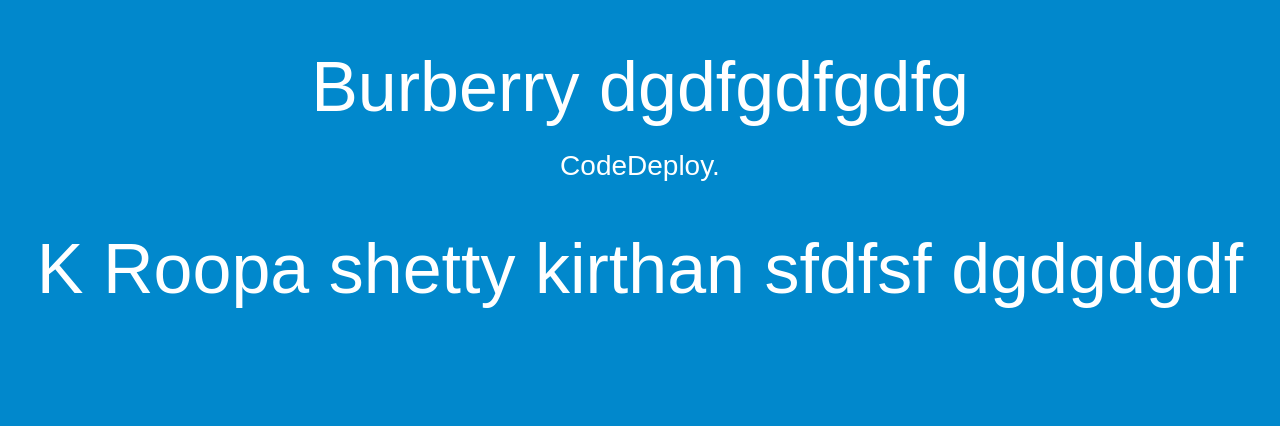
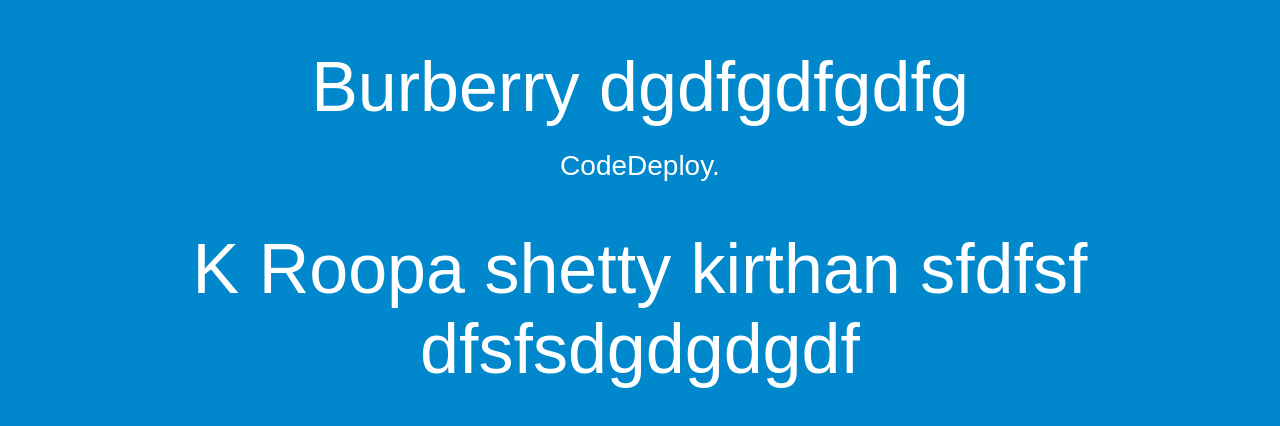
Before and after one commit to bksshetty/awscodedeploy, a website: page index.html in a window 1280 px wide. Drawn offline with Linux system fonts and the light colour scheme.

Commit message:
Update index.html

```diff
--- a/index.html
+++ b/index.html
@@ -28,7 +28,7 @@
   <div align="center">
     <h1>Burberry dgdfgdfgdfg</h1>
     <h2>CodeDeploy.</h2>
-    <h1>K Roopa shetty kirthan sfdfsf dgdgdgdf</h1>
+    <h1>K Roopa shetty kirthan sfdfsf dfsfsdgdgdgdf</h1>
   </div>
 </body>
 </html>
```
